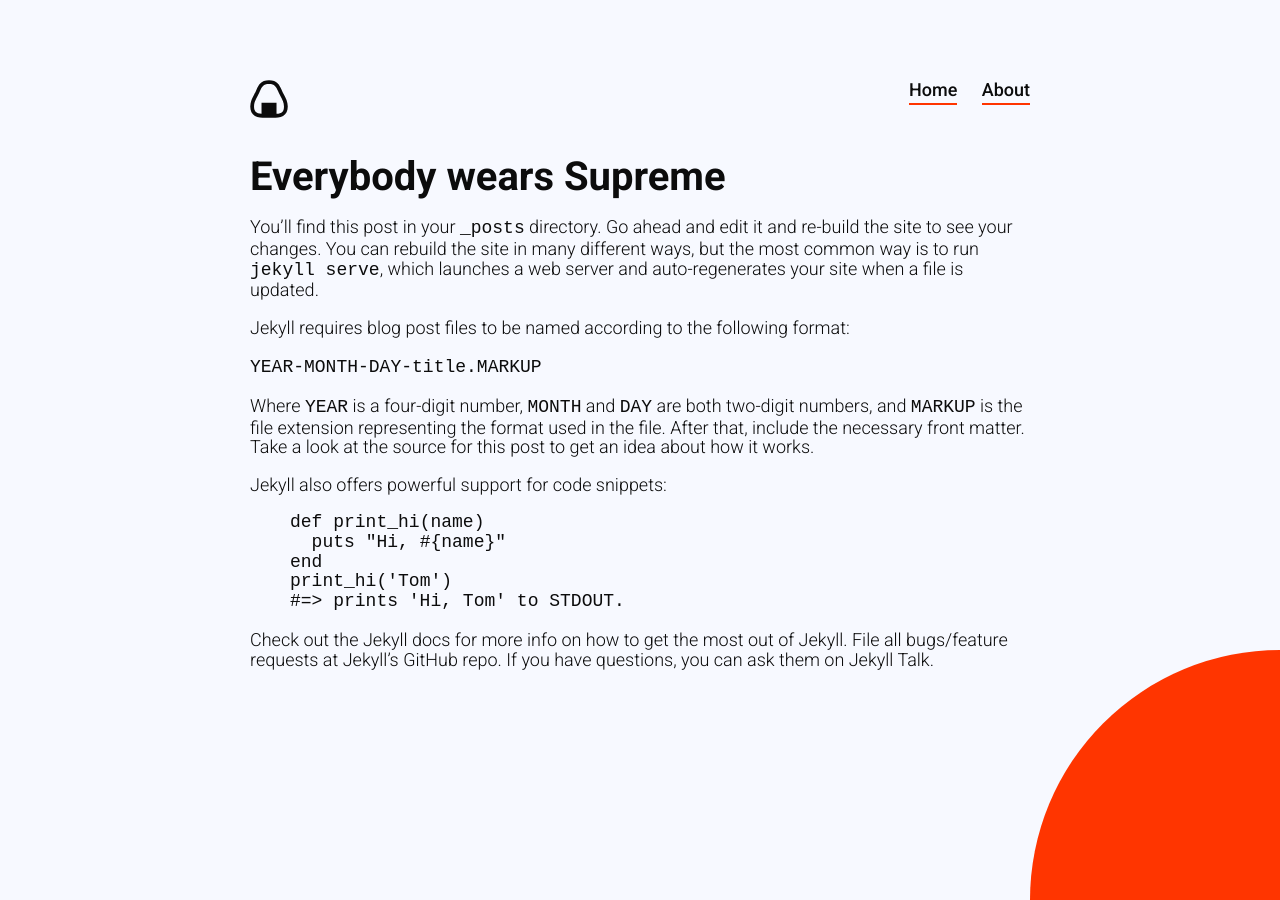
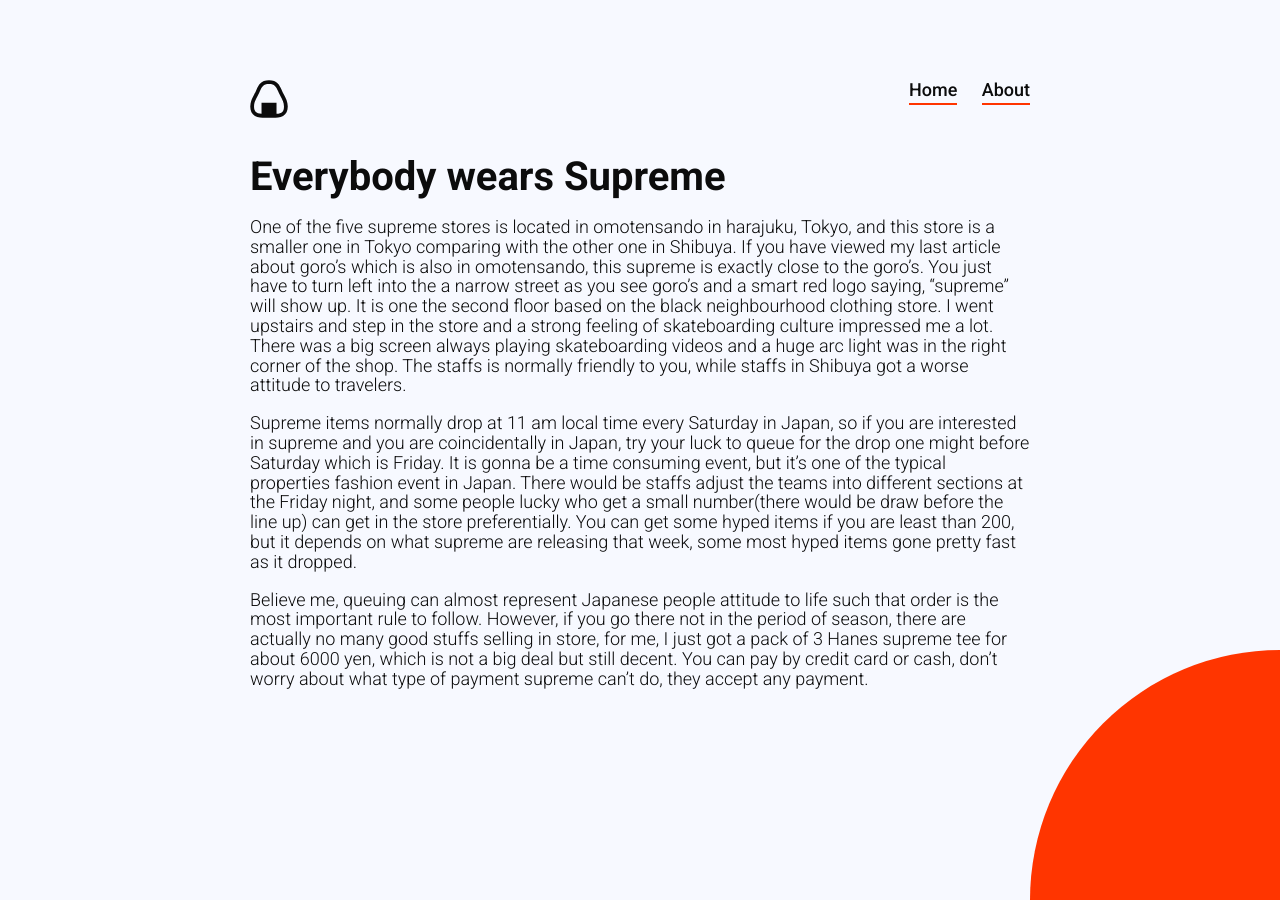
Before and after one commit to amemon0326/anightinjapan, a Jekyll site: the page built from _posts/2020-08-11-everbody-wears-supreme.markdown, in a window 1280 px wide. Built offline with Jekyll 4.4.1, drawn with Linux system fonts in a browser that asks for light colours.

Commit message:
Updated Everbody Wears Supreme

```diff
--- a/_posts/2020-08-11-everbody-wears-supreme.markdown
+++ b/_posts/2020-08-11-everbody-wears-supreme.markdown
@@ -5,26 +5,8 @@
   and this store is a smaller one in Tokyo comparing with the other one in Shibuya.
 ---
 
-You’ll find this post in your `_posts` directory. Go ahead and edit it and re-build the site to see your changes. You can rebuild the site in many different ways, but the most common way is to run `jekyll serve`, which launches a web server and auto-regenerates your site when a file is updated.
+One of the five supreme stores is located in omotensando in harajuku, Tokyo, and this store is a smaller one in Tokyo comparing with the other one in Shibuya. If you have viewed my last article about goro's which is also in omotensando, this supreme is exactly close to the goro's. You just have to turn left into the a narrow street as you see goro's and a smart red logo saying, ["supreme"](https://www.supremenewyork.com/) will show up. It is one the second floor based on the black neighbourhood clothing store. I went upstairs and step in the store and a strong feeling of skateboarding culture impressed me a lot. There was a big screen always playing skateboarding videos and a huge arc light was in the right corner of the shop. The staffs is normally friendly to you, while staffs in Shibuya got a worse attitude to travelers.
 
-Jekyll requires blog post files to be named according to the following format:
+Supreme items normally drop at 11 am local time every Saturday in Japan, so if you are interested in supreme and you are coincidentally in Japan, try your luck to queue for the drop one might before Saturday which is Friday. It is gonna be a time consuming event, but it's one of the typical properties fashion event in Japan. There would be staffs adjust the teams into different sections at the Friday night, and some people lucky who get a small number(there would be draw before the line up) can get in the store preferentially. You can get some hyped  items if you are least than 200, but it depends on what supreme are releasing that week, some most hyped items gone pretty fast as it dropped.
 
-`YEAR-MONTH-DAY-title.MARKUP`
-
-Where `YEAR` is a four-digit number, `MONTH` and `DAY` are both two-digit numbers, and `MARKUP` is the file extension representing the format used in the file. After that, include the necessary front matter. Take a look at the source for this post to get an idea about how it works.
-
-Jekyll also offers powerful support for code snippets:
-
-{% highlight ruby %}
-def print_hi(name)
-  puts "Hi, #{name}"
-end
-print_hi('Tom')
-#=> prints 'Hi, Tom' to STDOUT.
-{% endhighlight %}
-
-Check out the [Jekyll docs][jekyll-docs] for more info on how to get the most out of Jekyll. File all bugs/feature requests at [Jekyll’s GitHub repo][jekyll-gh]. If you have questions, you can ask them on [Jekyll Talk][jekyll-talk].
-
-[jekyll-docs]: https://jekyllrb.com/docs/home
-[jekyll-gh]:   https://github.com/jekyll/jekyll
-[jekyll-talk]: https://talk.jekyllrb.com/
+Believe me, queuing can almost represent Japanese people attitude to life such that order is the most important rule to follow. However, if you go there not in the period of season, there are actually no many good stuffs selling in store, for me, I just got a pack of 3 Hanes supreme tee for about 6000 yen, which is not a big deal but still decent. You can pay by credit card or cash, don't worry about what type of payment supreme can't do, they accept any payment.
```
